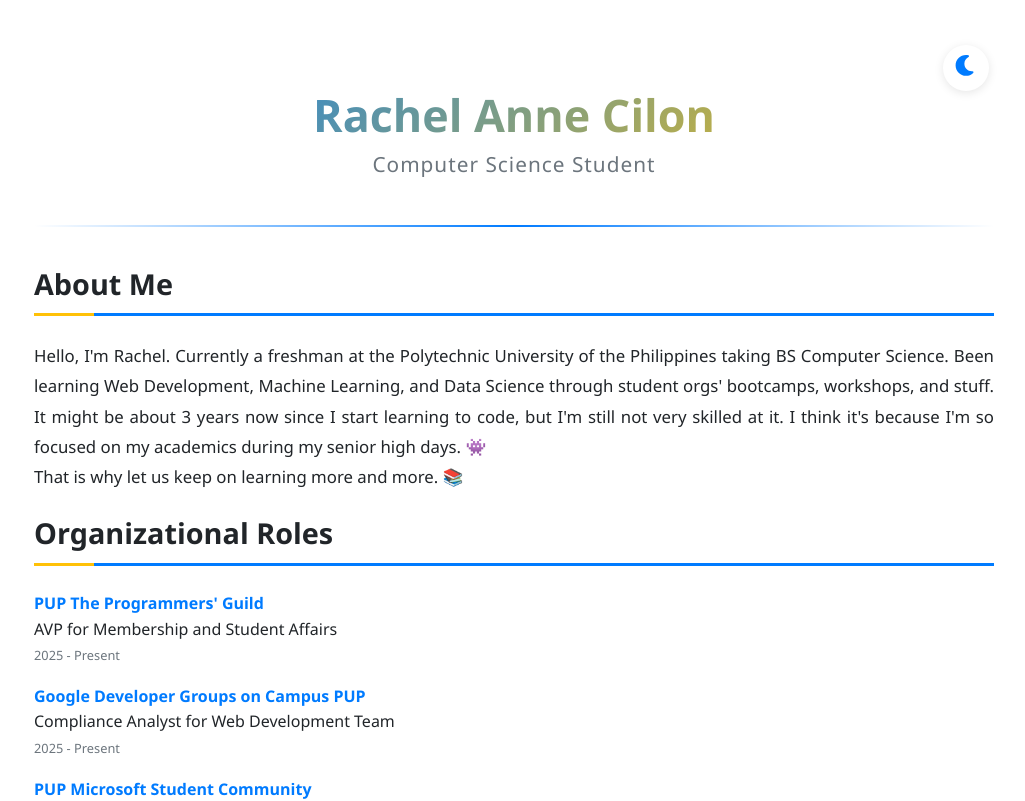
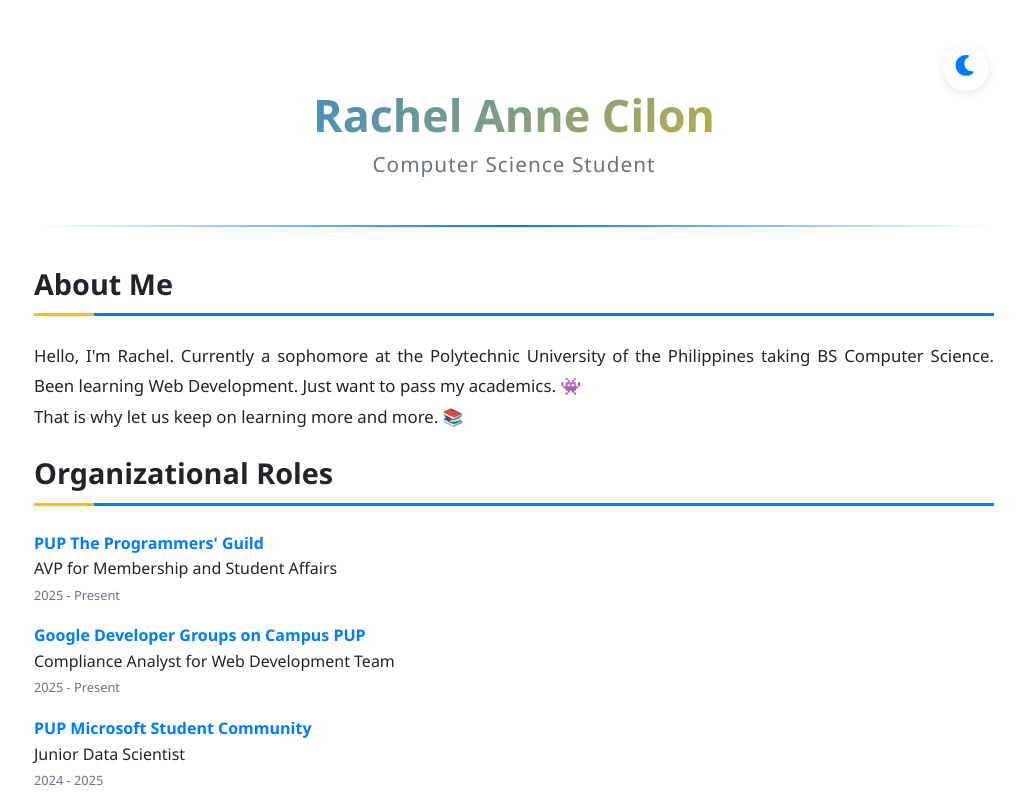
Before and after one commit to rachelannec/rachelannec-io, a React (Vite) app: page / in a window 1280 px wide. Shown: the top 801 px of the page, without its empty margins (126-1151 px from the left). Built offline with nearby package versions, Linux system fonts and the light colour scheme.

Commit message:
update about me waahha

```diff
--- a/src/components/About.tsx
+++ b/src/components/About.tsx
@@ -5,9 +5,9 @@ const About = (): React.JSX.Element => {
     <section className="my-4">
       <h2>About Me</h2>
       <p className="text-justify">
-        Hello, I'm Rachel. Currently a freshman at the Polytechnic University of the Philippines taking BS Computer Science.
-        Been learning Web Development, Machine Learning, and Data Science through student orgs' bootcamps, workshops, and stuff.
-        It might be about 3 years now since I start learning to code, but I'm still not very skilled at it. I think it's because I'm so focused on my academics during my senior high days. 👾 <br />
+        Hello, I'm Rachel. Currently a sophomore at the Polytechnic University of the Philippines taking BS Computer Science.
+        Been learning Web Development.
+        Just want to pass my academics. 👾 <br />
         That is why let us keep on learning more and more. 📚 <br />
       </p>
     </section>
```
